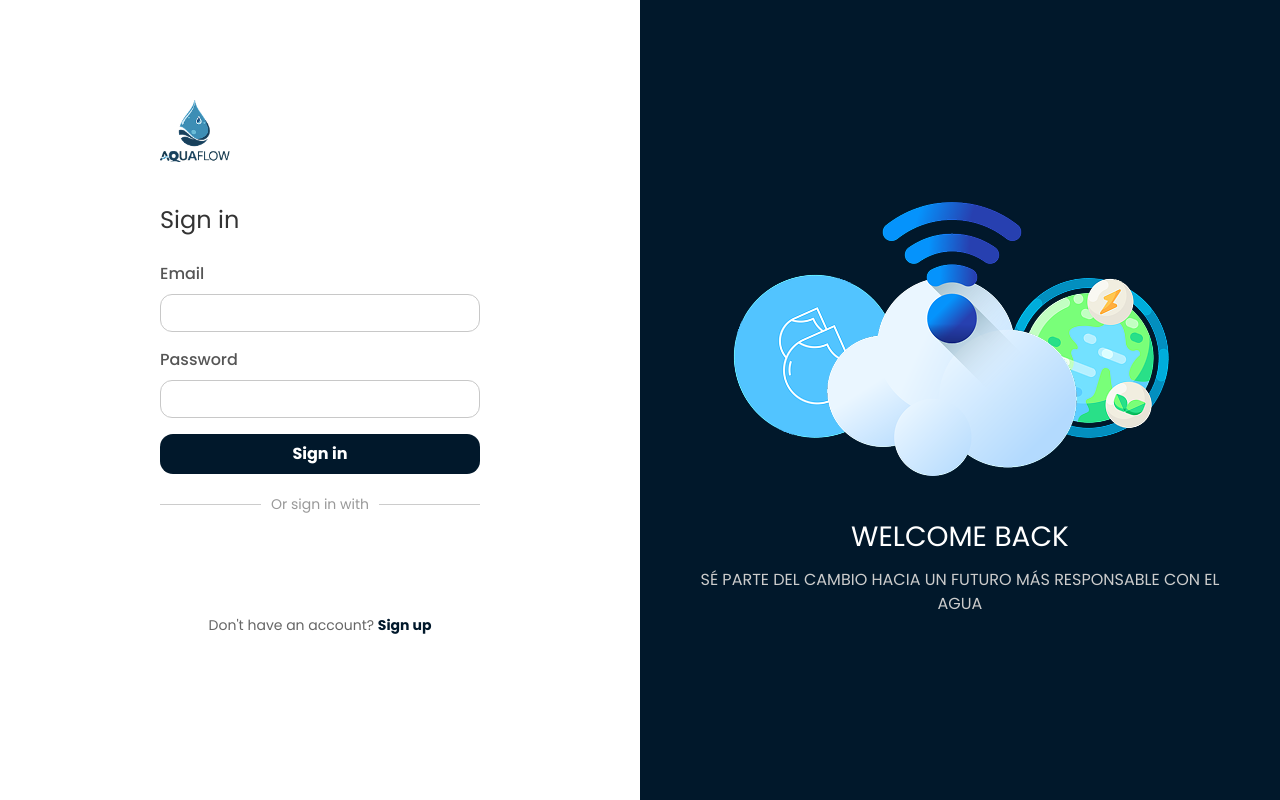
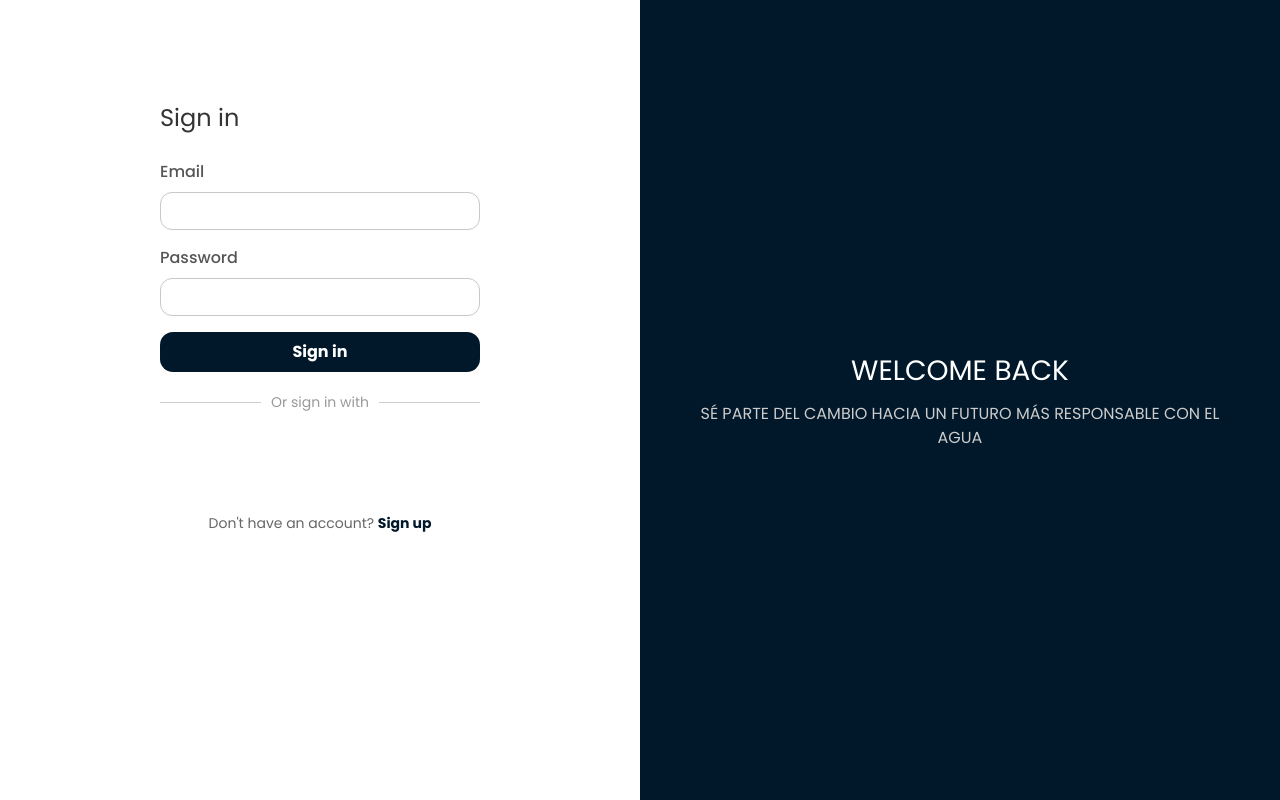
Before and after one commit to Andresito126/AquaFlow-FrontEnd, a React (Vite) app: page / in a window 1280 px wide. Built offline with nearby package versions, Linux system fonts and the light colour scheme.

Commit message:
Add: Fixing img

```diff
--- a/src/features/users/Presentation/Createuser/Createuser.tsx
+++ b/src/features/users/Presentation/Pages/Createuser/Createuser.tsx
@@ -1,13 +1,13 @@
 import './Crateuser.css';
-import img from "../../../../core/assets/image21.png";
-import image from "../../../../core/assets/hori.png";
+// import img from "../../../../core/assets/image21.png";
+// import image from "../../../../core/assets/hori.png";
 
 const CreateUser = () => {
   return (
     <div className="auth-container">
       <div className="auth-left">
         <div className="auth-left-content">
-          <img src={img} alt="AquaFlow" className='img'/>
+          {/* <img src={img} alt="AquaFlow" className='img'/> */}
           <h2>OPTIMIZA EL USO DEL AGUA</h2>
           <p>Monitorea, analiza y reutiliza con inteligencia</p>
         </div>
@@ -15,7 +15,7 @@ const CreateUser = () => {
 
       <div className="auth-right">
         <div className="auth-logo-wrapper">
-          <img src={image} className="auth-logo" alt="AquaFlow Logo" />
+          {/* <img src={image} className="auth-logo" alt="AquaFlow Logo" /> */}
         </div>
 
         <div className="auth-box">
--- a/src/features/users/Presentation/Pages/Login/Login.tsx
+++ b/src/features/users/Presentation/Pages/Login/Login.tsx
@@ -1,5 +1,5 @@
-import imagen from "../../../../../core/assets/login.png";
-import ima from "../../../../../core/assets/aqua.png";
+
+// import ima from "../../../../../core/assets/aqua.png";
 
 import './Login.css';
 
@@ -8,7 +8,7 @@ const Login = () => {
     <div className="login-container">
       <div className="login-left">
         <div className="login-box">
-          <img src={ima} alt="AquaFlow Logo" className="login-logo" />
+          {/* <img src={ima} alt="AquaFlow Logo" className="login-logo" /> */}
           <h2>Sign in</h2>
 
           <label htmlFor="email">Email</label>
@@ -31,7 +31,7 @@ const Login = () => {
 
       <div className="login-right">
         <div className="login-right-content">
-          <img src={imagen} alt="AquaFlow" className="img" />
+          {/* <img src=img alt="AquaFlow" className="img" /> */}
           <h2>WELCOME BACK</h2>
           <p>SÉ PARTE DEL CAMBIO HACIA UN FUTURO MÁS RESPONSABLE CON EL AGUA</p>
         </div>
--- a/src/main.tsx
+++ b/src/main.tsx
@@ -3,7 +3,7 @@ import React from 'react'
 import { createRoot } from 'react-dom/client'
 import { createBrowserRouter, RouterProvider } from 'react-router-dom'
 import Login from './features/users/Presentation/Pages/Login/Login'
-import CreateUser from './features/users/Presentation/Createuser/Createuser'
+import CreateUser from './features/users/Presentation/Pages/Createuser/Createuser'
 
 
 const router = createBrowserRouter([
```
Also changed, not shown: src/features/users/Presentation/Pages/Createuser/Crateuser.css (renamed from src/features/users/Presentation/Createuser/Crateuser.css).
